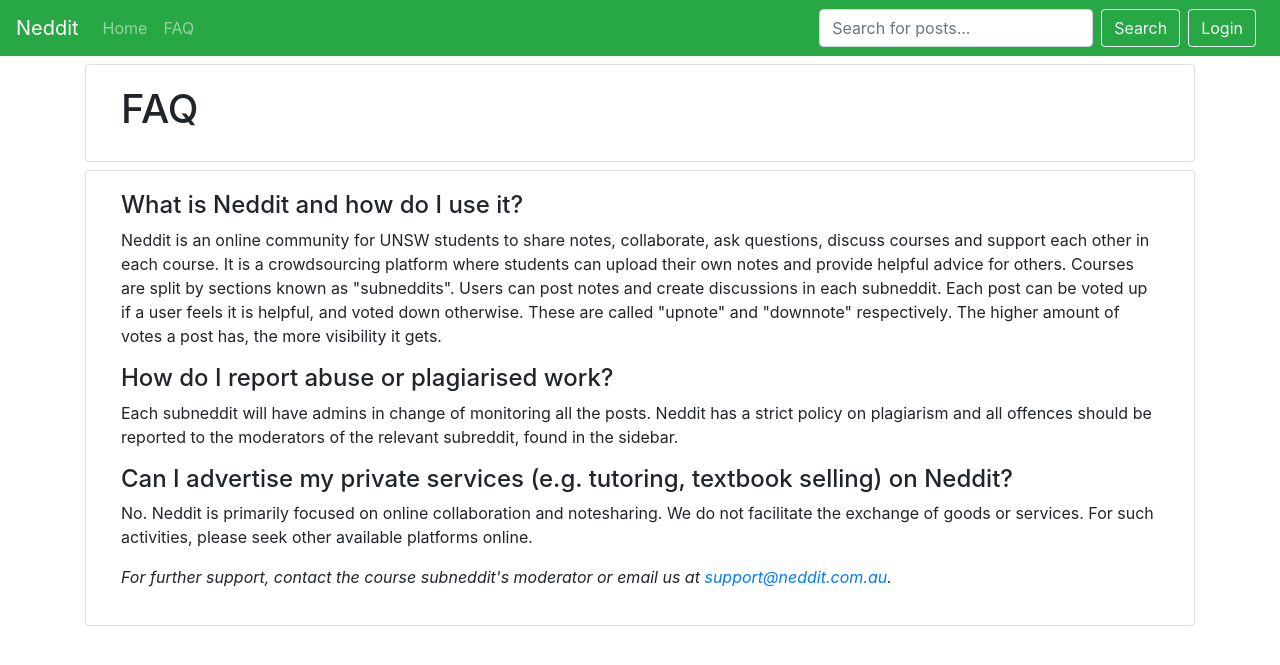
After one commit to WeilonYing/infs2608-neddit, a Django app: page /faq/ in a window 1280 px wide. The commit adds this page. Shown: the top 665 px of the page. Run offline with Django 3.2, Linux system fonts and the light colour scheme; some libraries are stand-ins or nearby versions.

Commit message:
Added prototype placeholders and login buttons

```diff
--- a/neddit/neddit/settings.py
+++ b/neddit/neddit/settings.py
@@ -125,5 +125,5 @@
 
 STATIC_URL = '/static/'
 
-LOGIN_REDIRECT_URL = '/'
-LOGOUT_REDIRECT_URL = '/'
+LOGIN_REDIRECT_URL = 'website:index'
+LOGOUT_REDIRECT_URL = 'website:landing'
--- a/neddit/website/templates/registration/login.html
+++ b/neddit/website/templates/registration/login.html
@@ -10,6 +10,7 @@
       {% buttons %}
         <button class="btn btn-outline-dark" type="submit">Login</button>
       {% endbuttons %}
+    </form>
   </div>
 </div>
 {% endblock %}
--- a/neddit/website/templates/website/base.html
+++ b/neddit/website/templates/website/base.html
@@ -17,7 +17,7 @@
   <div id="navbar">
     {% block navbar %}
     <nav class="navbar navbar-expand-lg navbar-dark bg-success">
-      <a class="navbar-brand" href="#">Neddit</a>
+      <a class="navbar-brand" href="{% url 'website:index' %}">Neddit</a>
       <button class="navbar-toggler" type="button" data-toggle="collapse" data-target="#navbarSupportedContent" aria-controls="navbarSupportedContent" aria-expanded="false" aria-label="Toggle navigation">
         <span class="navbar-toggler-icon"></span>
       </button>
@@ -25,9 +25,11 @@
       <div class="collapse navbar-collapse" id="navbarSupportedContent">
         <ul class="navbar-nav mr-auto">
           <li class="nav-item">
-            <a class="nav-link" href="#">Home</a>
+            <a class="nav-link" href="{% url 'website:index' %}">Home</a>
           </li>
-
+          <li class="nav-item">
+            <a class="nav-link" href="{% url 'website:faq' %}">FAQ</a>
+          </li>
         </ul>
 
         <ul class="navbar-nav ml-auto">
--- /dev/null
+++ b/neddit/website/templates/website/faq.html
@@ -0,0 +1,44 @@
+{% extends "website/base.html" %}
+{% block content %}
+<div class="container">
+  <div class="container card my-2">
+    <div class="card-body">
+      <h1>FAQ</h1>
+    </div>
+  </div>
+  <div class="container card my-2">
+    <div class="card-body">
+      <h4>What is Neddit and how do I use it?</h4>
+      <p>
+        Neddit is an online community for UNSW students to share notes, collaborate,
+        ask questions, discuss courses and support each other in each course.
+        It is a crowdsourcing platform where students can upload their own notes
+        and provide helpful advice for others. Courses are split by sections known
+        as "subneddits". Users can post notes and create discussions in each
+        subneddit. Each post can be voted up if a user feels it is helpful, and
+        voted down otherwise. These are called "upnote" and "downnote" respectively.
+        The higher amount of votes a post has, the more visibility it gets.
+      </p>
+
+      <h4>How do I report abuse or plagiarised work?</h4>
+      <p>
+        Each subneddit will have admins in change of monitoring all the posts.
+        Neddit has a strict policy on plagiarism and all offences should be
+        reported to the moderators of the relevant subreddit, found in the sidebar.
+      </p>
+
+      <h4>Can I advertise my private services (e.g. tutoring, textbook selling)
+      on Neddit?</h4>
+      <p>
+        No. Neddit is primarily focused on online collaboration and notesharing.
+        We do not facilitate the exchange of goods or services. For such activities,
+        please seek other available platforms online.
+      </p>
+      <p><i>
+        For further support, contact the course subneddit's moderator or
+        email us at <a href="mailto:support@neddit.com.au">support@neddit.com.au</a>.
+      </i></p>
+    </div>
+  </div>
+</div>
+{% endblock %}
--- a/neddit/website/urls.py
+++ b/neddit/website/urls.py
@@ -6,5 +6,6 @@
 urlpatterns = [
     path('', views.IndexView.as_view(), name='index'),
     path('landing/', views.LandingView.as_view(), name='landing'),
+    path('faq/', views.FaqView.as_view(), name='faq'),
     path('accounts/', include('django.contrib.auth.urls'))
 ]
--- a/neddit/website/views.py
+++ b/neddit/website/views.py
@@ -11,3 +11,7 @@
 
 class IndexView(BaseView):
     template_name = 'website/index.html'
+
+
+class FaqView(BaseView):
+    template_name = 'website/faq.html'
```
Also changed, not shown: neddit/website/templates/website/index.html (+20 -3 lines), neddit/website/templates/website/landing.html (+9 -0 lines).
